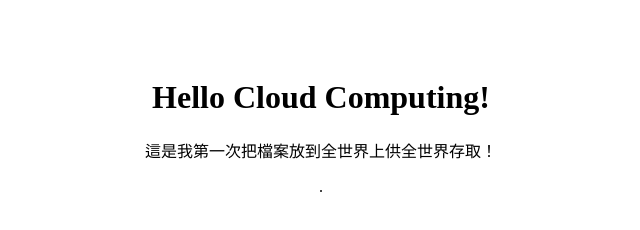
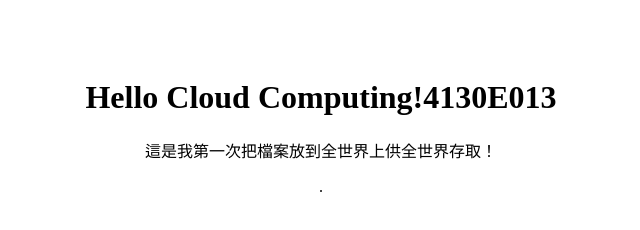
Before and after one commit to a0987160770-droid/first, a plain HTML site: page index.html in a window 1280 px wide. Shown: the whole page, without its empty margins (319-959 px from the left). Drawn offline with Linux system fonts and the light colour scheme.

Commit message:
Update index.html

```diff
--- a/index.html
+++ b/index.html
@@ -4,7 +4,7 @@
   <title>我的第一個雲端網頁</title>
 </head>
 <body style="text-align:center; padding-top:50px; font-famliy:sans-serif;">
-  <h1>Hello Cloud Computing!</h1>
+  <h1>Hello Cloud Computing!4130E013</h1>
   <p>這是我第一次把檔案放到全世界上供全世界存取！</p>
 </body>
 </html>.
```
